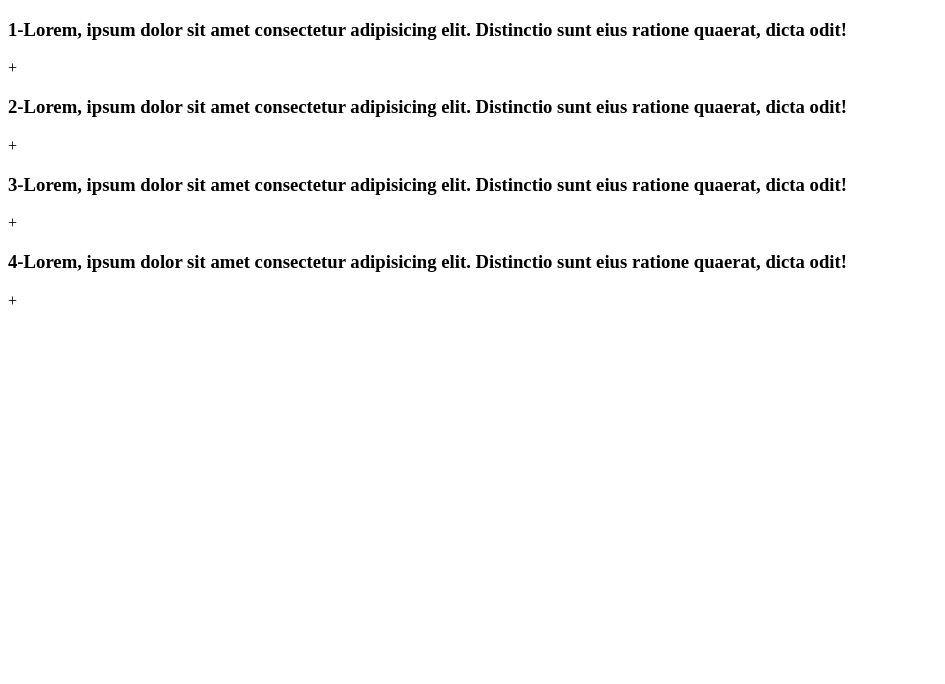
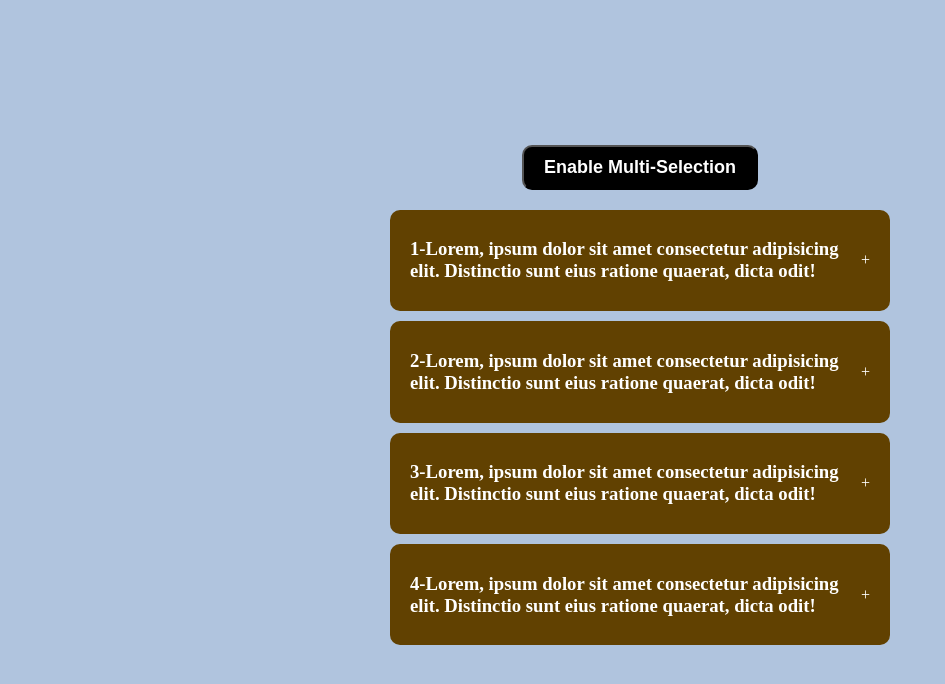
Before and after one commit to ihsanye/usefulMiniProjects-react, a React (Vite) app: page / in a window 1280 px wide. Shown: the top 684 px of the page, without its empty margins (0-945 px from the left). Built offline with nearby package versions, Linux system fonts and the light colour scheme.

Commit message:
styling and multi selection

```diff
--- a/src/components/accordian/Accordian.jsx
+++ b/src/components/accordian/Accordian.jsx
@@ -1,29 +1,45 @@
 import React, { useState } from 'react'
 import data from './data'
+import './styles.css'
 
 function Accordian() {
 
-    const [selected, setSelected] = useState(null)
+    const [selected, setSelected] = useState(null);
+    const [enableMulti, setEnableMulti] = useState(false);
+    const [multiple, setMultiple] = useState([]);
 
     const handleSingleSelection = (getCurrentId) => {
         setSelected(getCurrentId === selected ? null : getCurrentId)
     }
 
+    const handleMultiSelection = (getCurrentId) => {
+        let cpyMultiple = [...multiple];
+        const findIndexOfCurrentId = cpyMultiple.indexOf(getCurrentId);
+        if (findIndexOfCurrentId === -1) cpyMultiple.push(getCurrentId);
+        else cpyMultiple.splice(findIndexOfCurrentId, 1);
+        setMultiple(cpyMultiple);
+    }
+
     return (
         <div className='wrapper'>
+            <button onClick={() => setEnableMulti(!enableMulti)}>Enable Multi-Selection</button>
             <div className="accordian">
                 {
                     data && data.length > 0
                         ? data.map((dataItem) => (<div className='item'>
-                            <div onClick={() => handleSingleSelection(dataItem.id)} className='title'>
+                            <div onClick={enableMulti
+                                ? () => handleMultiSelection(dataItem.id)
+                                : () => handleSingleSelection(dataItem.id)} className='title'>
                                 <h3>{dataItem.question}</h3>
                                 <span>+</span>
                             </div>
                             {
-                                selected === dataItem.id
-                                    ? <div className='content'>{dataItem.answer}</div>
-                                    : null
+                                enableMulti
+                                    ? multiple.indexOf(dataItem.id) !== -1
+                                    && (<div className='content'>{dataItem.answer}</div>)
+                                    : selected === dataItem.id && (<div className='content'>{dataItem.answer}</div>)
                             }
+
                         </div>))
                         : <div>No data</div>
                 }
--- a/src/components/accordian/styles.css
+++ b/src/components/accordian/styles.css
@@ -0,0 +1,49 @@
+body {
+    margin: 0;
+    padding: 0;
+}
+
+.wrapper {
+    display: flex;
+    height: 100vh;
+    width: 100vw;
+    justify-content: center;
+    align-items: center;
+    background-color: lightsteelblue;
+    flex-direction: column;
+    gap: 20px;
+}
+
+.wrapper button {
+    padding: 10px 20px;
+    background: #000;
+    color: #fff;
+    font-weight: bold;
+    font-size: 18px;
+    border-radius: 10px;
+    cursor: pointer;
+}
+
+.accordian {
+    width: 500px;
+}
+
+.item {
+    background: #614101;
+    margin-bottom: 10px;
+    padding: 10px 20px;
+    border-radius: 10px;
+}
+
+.title {
+    color: #fff;
+    display: flex;
+    justify-content: space-between;
+    align-items: center;
+    cursor: pointer;
+}
+
+.content {
+    color: #fff;
+    height: auto;
+}
```
